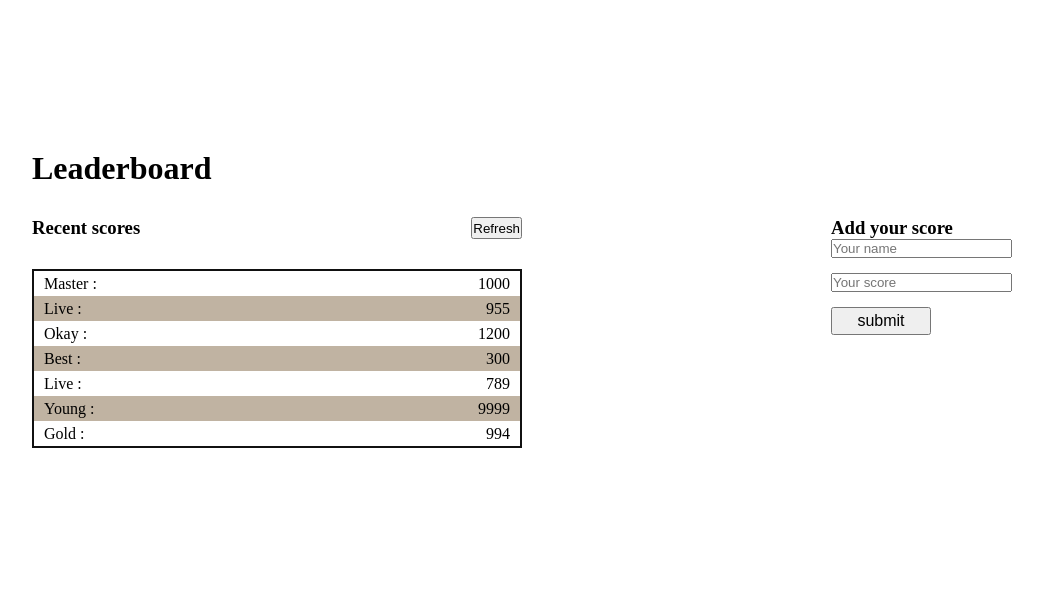
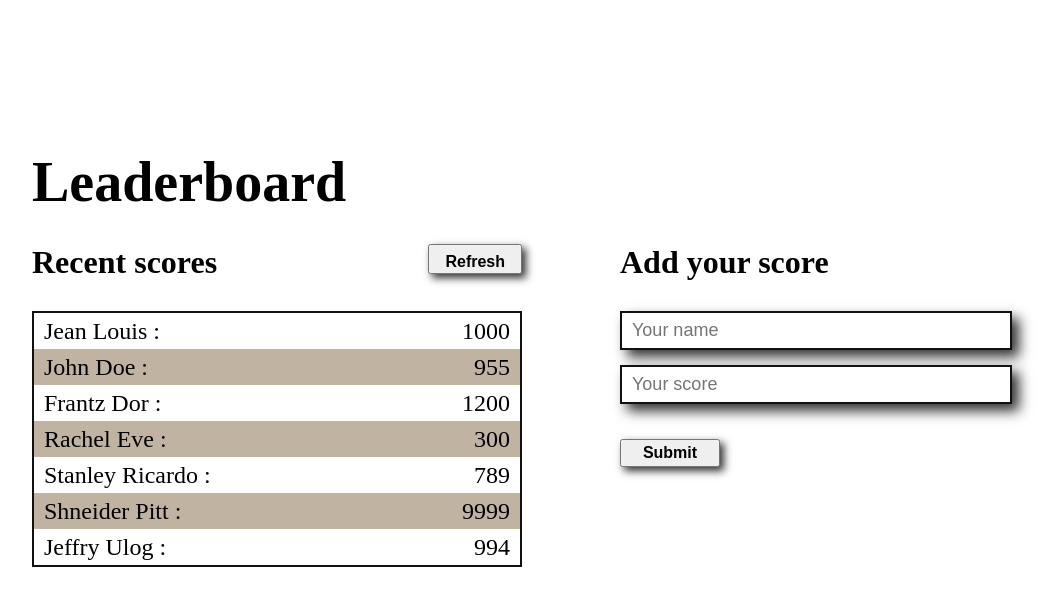
Before and after one commit to desorgui/leaderboard, a website built with webpack: page src/index.html in a window 1280 px wide. Shown: the whole page, without its empty margins (118-1178 px from the left). Built offline with nearby package versions, Linux system fonts and the light colour scheme.

Commit message:
Make the structure look better

```diff
--- a/src/index.html
+++ b/src/index.html
@@ -12,8 +12,8 @@
         <div>
             <div class="scoreContainer">
                 <div>
-                    <h3>Recent scores</h3>
-                    <button type="button" id="refresh">Refresh</button>
+                    <h3 class="side-title">Recent scores</h3>
+                    <button type="button" id="refresh" class="refresh">Refresh</button>
                 </div>
                 <div>
                     <ul class="scoreList" id="scoreList">
@@ -22,11 +22,11 @@
                 </div>
             </div>
             <div class="formContainer">
-                <h3>Add your score</h3>
+                <h3 class="side-title">Add your score</h3>
                 <form action="">
                     <input type="text" name="name" id="name" placeholder="Your name">
                     <input type="text" name="score" id="score" placeholder="Your score">
-                    <button type="button">submit</button>
+                    <button type="button">Submit</button>
                 </form>
             </div>
         </div>
--- a/src/index.js
+++ b/src/index.js
@@ -1,16 +1,16 @@
 import './style.css';
 import scoreData from './modules/scoreData';
 
-
 const refresh = document.getElementById('refresh');
 refresh.addEventListener('click', () => {
-    window.location.reload();
-})
+  window.location.reload();
+});
+
 const listContainer = document.querySelector('#scoreList');
 scoreData.forEach((el, index) => {
   const listItem =  document.createElement('li');
-    listItem.className = 'item';
-    listItem.innerHTML += `<span>${el.name} :</span><span> ${el.score}</span>`
-    listContainer.appendChild(listItem);
-
-} )
+  listItem.className = 'item';
+  listItem.id = `item${index}`;
+  listItem.innerHTML += `<span>${el.name} :</span><span> ${el.score}</span>`;
+  listContainer.appendChild(listItem);
+});
--- a/src/modules/scoreData.js
+++ b/src/modules/scoreData.js
@@ -1,30 +1,30 @@
 const scoreData = [
   {
-    name: 'Master',
+    name: 'Jean Louis',
     score: '1000'
   },
   {
-    name: 'Live',
+    name: 'John Doe',
     score: '955'
   },
   {
-    name: 'Okay',
+    name: 'Frantz Dor',
     score: '1200'
   },
   {
-    name: 'Best',
+    name: 'Rachel Eve',
     score: '300'
   },
   {
-    name: 'Live',
+    name: 'Stanley Ricardo',
     score: '789'
   },
   {
-    name: 'Young',
+    name: 'Shneider Pitt',
     score: '9999'
   },
   {
-    name: 'Gold',
+    name: 'Jeffry Ulog',
     score: '994'
   },
 ]
--- a/src/style.css
+++ b/src/style.css
@@ -5,6 +5,12 @@
 
 body {
   padding: 150px;
+}
+
+button {
+  font-weight: 600;
+  cursor: pointer;
+  box-shadow: 4px 4px 8px #333;
 }
 
 li {
@@ -27,6 +33,15 @@ li:nth-child(even) {
   justify-content: space-between;
 }
 
+h1 {
+  font-size: 3.5em;
+}
+
+.side-title {
+  padding-bottom: 30px;
+  font-size: 2em;
+}
+
 .scoreContainer {
   width: 50%;
 }
@@ -36,11 +51,22 @@ li:nth-child(even) {
   justify-content:space-between;
 }
 
+.refresh {
+  padding: 7px 15px;
+  max-height: 30px;
+  font-size: 16px;
+}
+
 .scoreList {
-  margin-top: 30px;
   border: solid 2px #111;
   width: 100%;
   min-width: 300px;
+  font-size: 24px;
+  line-height: 1.5em;
+}
+
+.formContainer {
+  width: 40%;
 }
 
 .formContainer form {
@@ -50,9 +76,16 @@ li:nth-child(even) {
 
 form input {
   margin-bottom: 15px;
+  border: solid 2px #111;
+  outline: none;
+  height: 35px;
+  padding-left: 10px;
+  font-size: 18px;
+  box-shadow: 7px 7px 12px #333;
 }
 
 form button {
+  margin-top: 20px;
   width: 100px;
   padding: 3px 20px;
   float: right;
```
